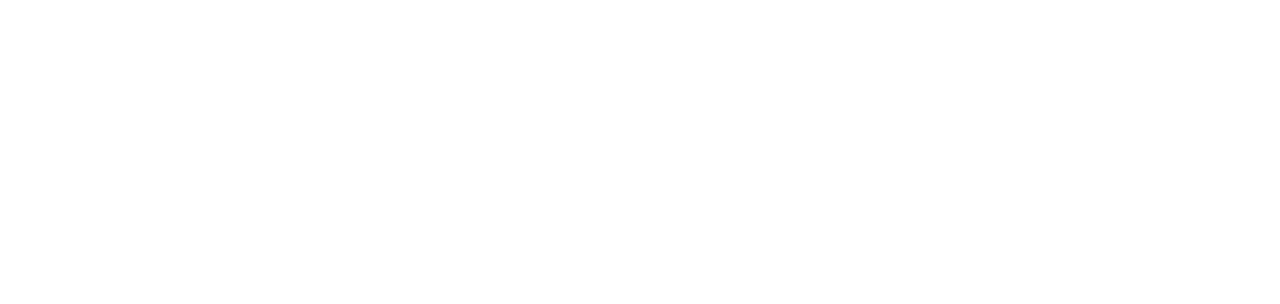
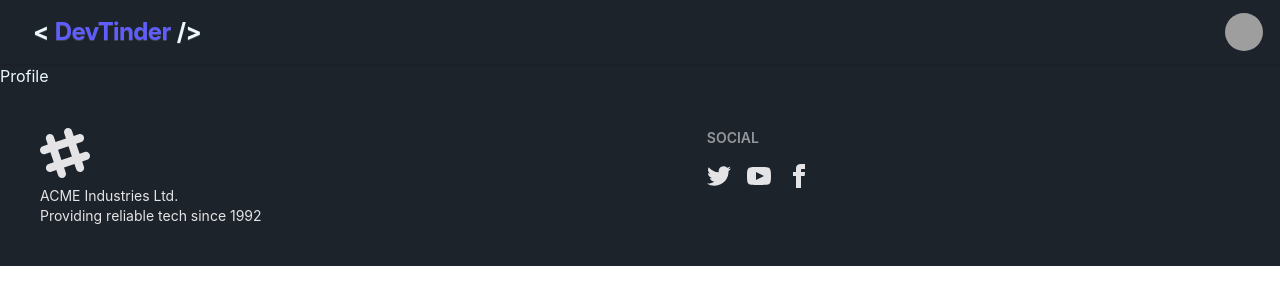
Before and after one commit to Vishal-00hax/DevTinder-web, a React (Vite) app: page /profile in a window 1280 px wide. Before the commit this address had no page. Shown: the top 304 px of the page. Built offline with nearby package versions, Linux system fonts and the light colour scheme; grey boxes are pictures that could not be loaded.

Commit message:
Steup the basic components

```diff
--- a/src/App.jsx
+++ b/src/App.jsx
@@ -1,13 +1,22 @@
 import NavBar from "./NavBar"
+import {Routes,Route} from 'react-router-dom';
+import {Link} from 'react-router-dom';
+import Body from "./Body";
+import Login from "./components/Login";
+import Profile from "./components/Profile";
+import Footer from "./Footer";
 
 function App() {
 
   return (
     <>
-    <NavBar />
-      <div data-theme="abyss" className="bg-base-200 h-screen flex items-center justify-center">
-        <h1 className="text-3xl font-bold">Hello world </h1>
-      </div>
+      <NavBar />
+      <Routes>
+        <Route path="/" element={<Body />} />
+        <Route path="/login" element={<Login />} />
+        <Route path="/profile" element={<Profile />} />
+      </Routes>
+      <Footer />
     </>
   )
 }
--- a/src/HomePage.jsx
+++ b/src/Body.jsx
@@ -1,8 +1,8 @@
 import React, { useState } from 'react';
 import BrandLogo from './components/BrandLogo';
-import NavBar from './NavBar';
 
-const HomePage = () => {
+
+const Body = () => {
   // Sample developer profile data
   const [currentProfile, setCurrentProfile] = useState({
     name: "Sarah Jenkins",
@@ -24,7 +24,7 @@
 
   return (
     <div className="min-h-screen bg-base-200 flex flex-col font-sans">
-      <NavBar />
+
       {/* Main Content */}
       <main className="grow flex items-center justify-center p-4">
         {/* Profile Card */}
@@ -88,4 +88,4 @@
   );
 };
 
-export default HomePage;
+export default Body;
--- /dev/null
+++ b/src/Footer.jsx
@@ -0,0 +1,66 @@
+import React from 'react'
+
+function Footer() {
+  return (
+    <footer className="footer sm:footer-horizontal bg-base-100 text-neutral-content p-10">
+  <aside>
+    <svg
+      width="50"
+      height="50"
+      viewBox="0 0 24 24"
+      xmlns="http://www.w3.org/2000/svg"
+      fillRule="evenodd"
+      clipRule="evenodd"
+      className="fill-current">
+      <path
+        d="M22.672 15.226l-2.432.811.841 2.515c.33 1.019-.209 2.127-1.23 2.456-1.15.325-2.148-.321-2.463-1.226l-.84-2.518-5.013 1.677.84 2.517c.391 1.203-.434 2.542-1.831 2.542-.88 0-1.601-.564-1.86-1.314l-.842-2.516-2.431.809c-1.135.328-2.145-.317-2.463-1.229-.329-1.018.211-2.127 1.231-2.456l2.432-.809-1.621-4.823-2.432.808c-1.355.384-2.558-.59-2.558-1.839 0-.817.509-1.582 1.327-1.846l2.433-.809-.842-2.515c-.33-1.02.211-2.129 1.232-2.458 1.02-.329 2.13.209 2.461 1.229l.842 2.515 5.011-1.677-.839-2.517c-.403-1.238.484-2.553 1.843-2.553.819 0 1.585.509 1.85 1.326l.841 2.517 2.431-.81c1.02-.33 2.131.211 2.461 1.229.332 1.018-.21 2.126-1.23 2.456l-2.433.809 1.622 4.823 2.433-.809c1.242-.401 2.557.484 2.557 1.838 0 .819-.51 1.583-1.328 1.847m-8.992-6.428l-5.01 1.675 1.619 4.828 5.011-1.674-1.62-4.829z"></path>
+    </svg>
+    <p>
+      ACME Industries Ltd.
+      <br />
+      Providing reliable tech since 1992
+    </p>
+  </aside>
+  <nav>
+    <h6 className="footer-title">Social</h6>
+    <div className="grid grid-flow-col gap-4">
+      <a>
+        <svg
+          xmlns="http://www.w3.org/2000/svg"
+          width="24"
+          height="24"
+          viewBox="0 0 24 24"
+          className="fill-current">
+          <path
+            d="M24 4.557c-.883.392-1.832.656-2.828.775 1.017-.609 1.798-1.574 2.165-2.724-.951.564-2.005.974-3.127 1.195-.897-.957-2.178-1.555-3.594-1.555-3.179 0-5.515 2.966-4.797 6.045-4.091-.205-7.719-2.165-10.148-5.144-1.29 2.213-.669 5.108 1.523 6.574-.806-.026-1.566-.247-2.229-.616-.054 2.281 1.581 4.415 3.949 4.89-.693.188-1.452.232-2.224.084.626 1.956 2.444 3.379 4.6 3.419-2.07 1.623-4.678 2.348-7.29 2.04 2.179 1.397 4.768 2.212 7.548 2.212 9.142 0 14.307-7.721 13.995-14.646.962-.695 1.797-1.562 2.457-2.549z"></path>
+        </svg>
+      </a>
+      <a>
+        <svg
+          xmlns="http://www.w3.org/2000/svg"
+          width="24"
+          height="24"
+          viewBox="0 0 24 24"
+          className="fill-current">
+          <path
+            d="M19.615 3.184c-3.604-.246-11.631-.245-15.23 0-3.897.266-4.356 2.62-4.385 8.816.029 6.185.484 8.549 4.385 8.816 3.6.245 11.626.246 15.23 0 3.897-.266 4.356-2.62 4.385-8.816-.029-6.185-.484-8.549-4.385-8.816zm-10.615 12.816v-8l8 3.993-8 4.007z"></path>
+        </svg>
+      </a>
+      <a>
+        <svg
+          xmlns="http://www.w3.org/2000/svg"
+          width="24"
+          height="24"
+          viewBox="0 0 24 24"
+          className="fill-current">
+          <path
+            d="M9 8h-3v4h3v12h5v-12h3.642l.358-4h-4v-1.667c0-.955.192-1.333 1.115-1.333h2.885v-5h-3.808c-3.596 0-5.192 1.583-5.192 4.615v3.385z"></path>
+        </svg>
+      </a>
+    </div>
+  </nav>
+</footer>
+  )
+}
+
+export default Footer
--- a/src/NavBar.jsx
+++ b/src/NavBar.jsx
@@ -8,11 +8,6 @@
           <BrandLogo />
         </div>
         <div className="flex gap-2 items-center">
-          <input
-            type="text"
-            placeholder="Search"
-            className="input input-bordered w-24 md:w-auto"
-          />
           <div className="dropdown dropdown-end">
             <div
               tabIndex={0}
--- /dev/null
+++ b/src/components/Login.jsx
@@ -0,0 +1,9 @@
+import React from 'react'
+
+const Login = () => {
+  return (
+    <div>Login</div>
+  )
+}
+
+export default Login
--- /dev/null
+++ b/src/components/Profile.jsx
@@ -0,0 +1,9 @@
+import React from 'react'
+
+function Profile() {
+  return (
+    <div>Profile</div>
+  )
+}
+
+export default Profile
--- a/src/main.jsx
+++ b/src/main.jsx
@@ -1,20 +1,16 @@
 import { StrictMode } from 'react'
 import './App.css'
 import App from './App.jsx'
-import {BrowserRouter,Routes,Route} from 'react-router-dom';
 import ReactDOM from "react-dom/client";
-import HomePage from './HomePage.jsx';
+import { BrowserRouter } from 'react-router-dom';
 
 const root = document.getElementById("root");
 ReactDOM.createRoot(root).render(
   <StrictMode>
      <div data-theme="dark">
-      <BrowserRouter>
-      <Routes>
-        <Route path="/" element={ <App />} />
-         <Route path="/home-page" element={ <HomePage />} />
-    </Routes>
-    </BrowserRouter>
+      <BrowserRouter basename="/">
+     <App />
+     </BrowserRouter>
     </div>
   </StrictMode>,
 );
```
